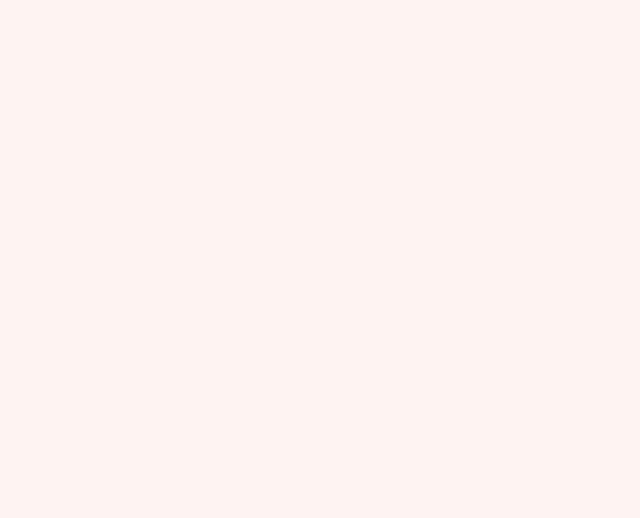
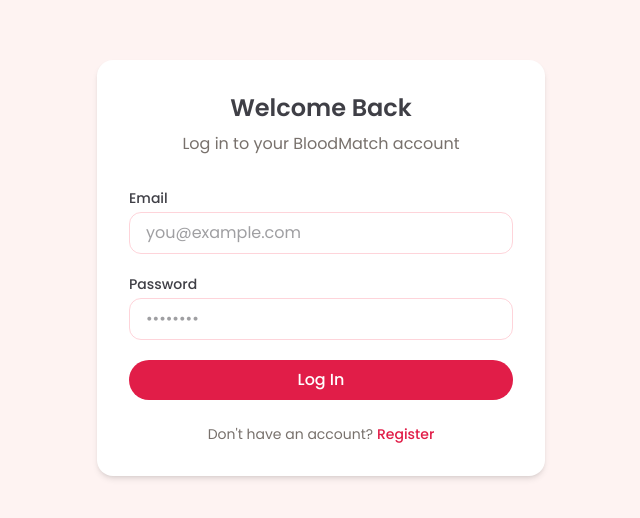
Before and after one commit to favourkendi-dev/bloodmatch-frontend, a React (Vite) app: page /login in a window 1280 px wide. Before the commit this address had no page. Shown: the part 132-650 px from the top of the page, without its empty margins (319-959 px from the left). Built offline with nearby package versions, Linux system fonts and the light colour scheme.

Commit message:
Add Login page UI and route

```diff
--- a/src/App.jsx
+++ b/src/App.jsx
@@ -1,11 +1,13 @@
 import { BrowserRouter, Routes, Route } from 'react-router-dom'
 import LandingPage from './pages/LandingPage'
+import Login from './pages/Login'
 
 function App() {
   return (
     <BrowserRouter>
       <Routes>
         <Route path="/" element={<LandingPage />} />
+        <Route path="/login" element={<Login />} />
       </Routes>
     </BrowserRouter>
   )
--- /dev/null
+++ b/src/pages/Login.jsx
@@ -0,0 +1,83 @@
+import { useState } from 'react'
+import { Link } from 'react-router-dom'
+
+function Login() {
+  const [formData, setFormData] = useState({
+    email: '',
+    password: '',
+  })
+
+  const handleChange = (e) => {
+    const { name, value } = e.target
+    setFormData((prev) => ({ ...prev, [name]: value }))
+  }
+
+  const handleSubmit = (e) => {
+    e.preventDefault()
+    //  logging
+    console.log('Login submitted:', formData)
+  }
+
+  return (
+    <div className="min-h-screen flex items-center justify-center bg-background px-6">
+      <div className="w-full max-w-md bg-white rounded-2xl shadow-md p-8">
+        <h1 className="text-2xl font-semibold text-text text-center mb-2">
+          Welcome Back
+        </h1>
+        <p className="text-text-muted text-center mb-8">
+          Log in to your BloodMatch account
+        </p>
+
+        <form onSubmit={handleSubmit} className="space-y-5">
+          <div>
+            <label htmlFor="email" className="block text-sm font-medium text-text mb-1">
+              Email
+            </label>
+            <input
+              type="email"
+              id="email"
+              name="email"
+              value={formData.email}
+              onChange={handleChange}
+              required
+              className="w-full rounded-xl border border-secondary/30 px-4 py-2 text-text focus:outline-none focus:ring-2 focus:ring-primary"
+              placeholder="you@example.com"
+            />
+          </div>
+
+          <div>
+            <label htmlFor="password" className="block text-sm font-medium text-text mb-1">
+              Password
+            </label>
+            <input
+              type="password"
+              id="password"
+              name="password"
+              value={formData.password}
+              onChange={handleChange}
+              required
+              className="w-full rounded-xl border border-secondary/30 px-4 py-2 text-text focus:outline-none focus:ring-2 focus:ring-primary"
+              placeholder="••••••••"
+            />
+          </div>
+
+          <button
+            type="submit"
+            className="w-full bg-primary text-white font-medium py-2 rounded-full hover:opacity-90 transition"
+          >
+            Log In
+          </button>
+        </form>
+
+        <p className="text-text-muted text-sm text-center mt-6">
+          Don't have an account?{' '}
+          <Link to="/register" className="text-primary font-medium hover:underline">
+            Register
+          </Link>
+        </p>
+      </div>
+    </div>
+  )
+}
+
+export default Login
```
